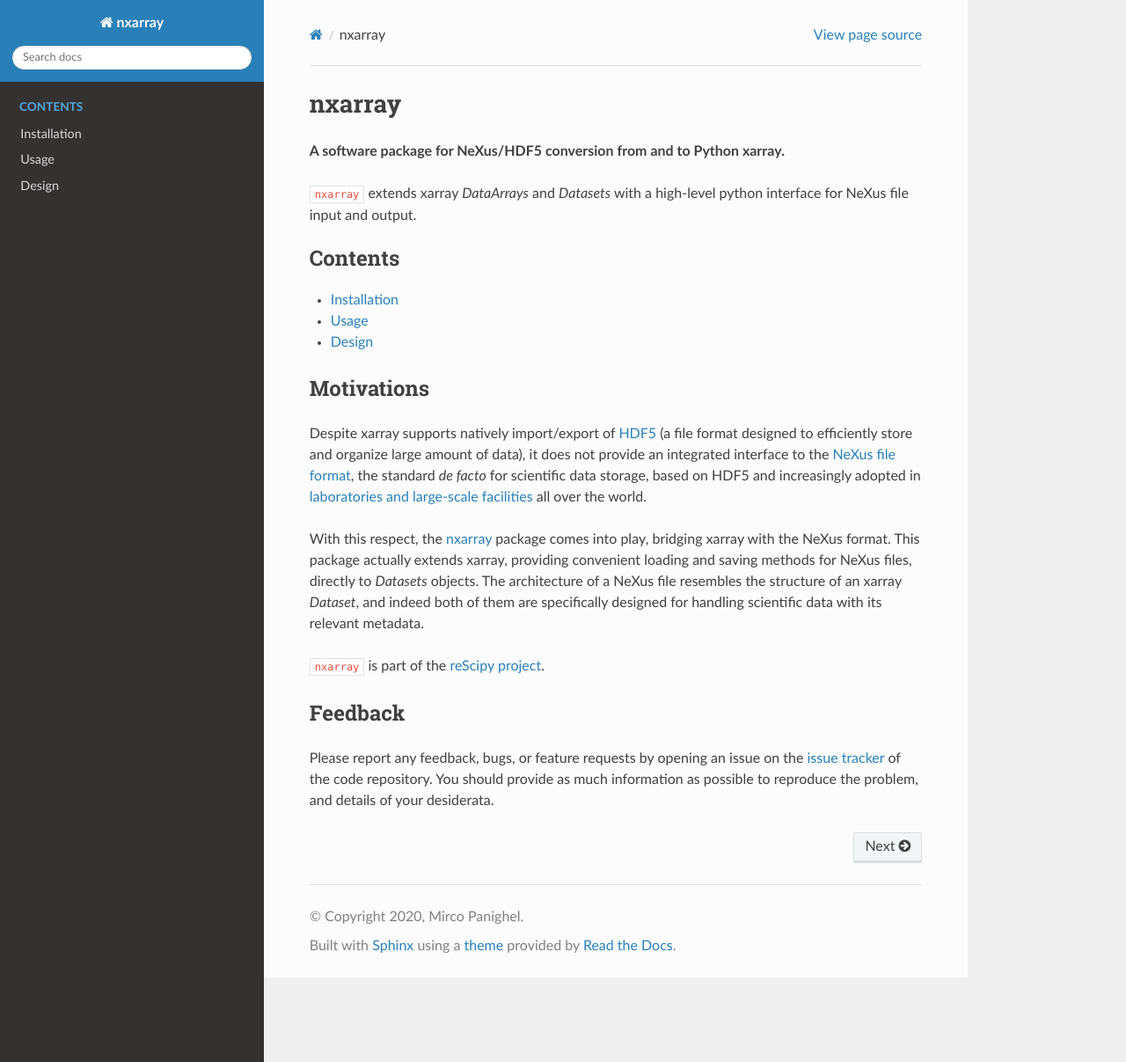
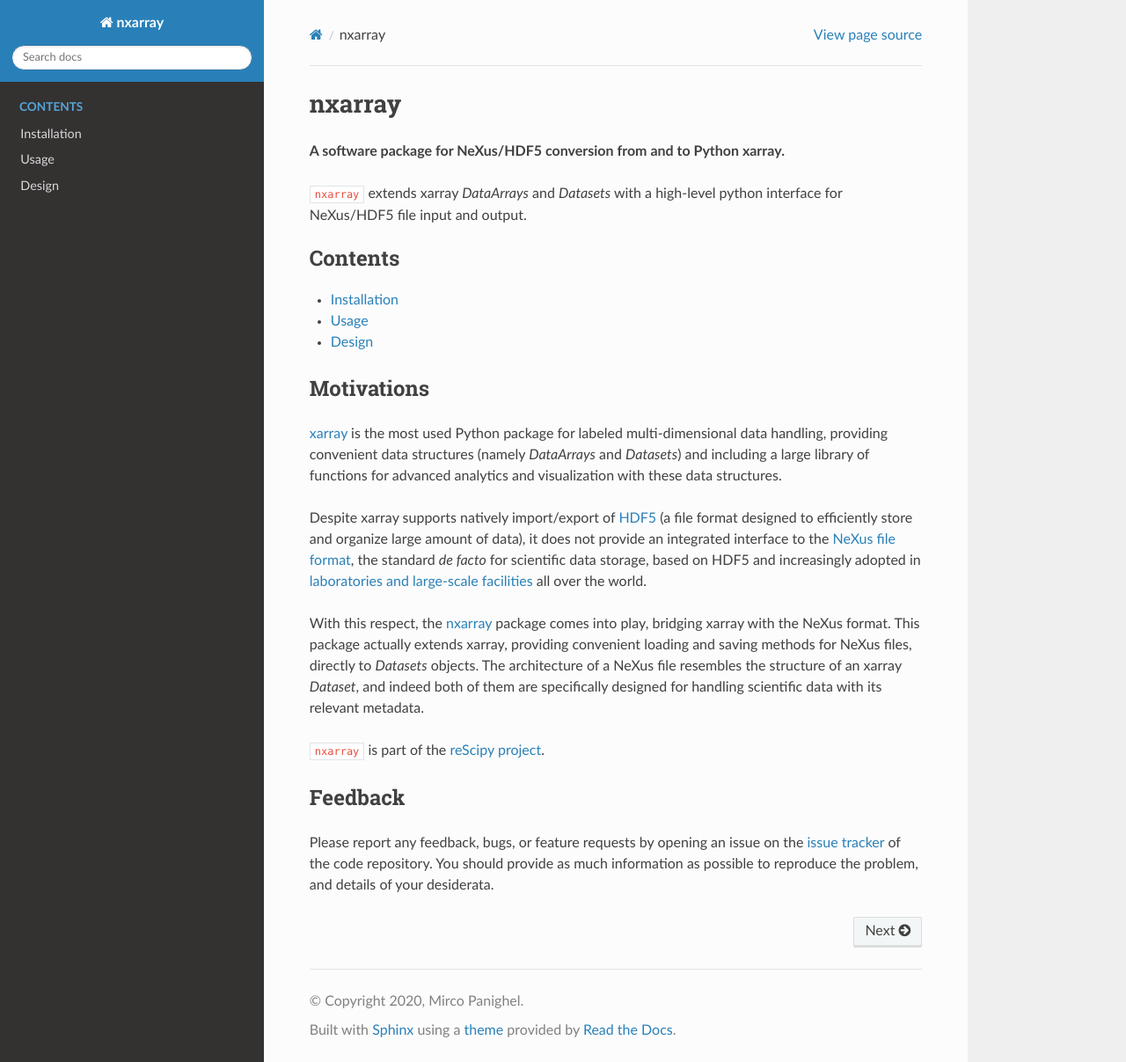
Before and after one commit to rescipy-project/nxarray, a Sphinx documentation site: the page built from docs/index.rst, in a window 1280 px wide and 1207 px high. Shown: the whole window at 88% size. Built offline with Sphinx 7.4.7 and the Read the Docs theme 2.0.0, drawn with Linux system fonts in a browser that asks for light colours.

Commit message:
Updated documentation.

```diff
--- a/docs/index.rst
+++ b/docs/index.rst
@@ -4,7 +4,7 @@
 
 **A software package for NeXus/HDF5 conversion from and to Python xarray.**
 
-``nxarray`` extends xarray *DataArrays* and *Datasets* with a high-level python interface for NeXus file input and output.
+``nxarray`` extends xarray *DataArrays* and *Datasets* with a high-level python interface for NeXus/HDF5 file input and output.
 
 
 .. toctree::
@@ -19,6 +19,8 @@
 Motivations
 ===========
 
+`xarray <https://xarray.dev/>`_ is the most used Python package for labeled multi-dimensional data handling, providing convenient data structures (namely *DataArrays* and *Datasets*) and including a large library of functions for advanced analytics and visualization with these data structures.
+
 Despite xarray supports natively import/export of `HDF5 <https://www.hdfgroup.org/solutions/hdf5/>`_ (a file format designed to efficiently store and organize large amount of data), it does not provide an integrated interface to the `NeXus file format <https://www.nexusformat.org/>`_, the standard *de facto* for scientific data storage, based on HDF5 and increasingly adopted in `laboratories and large-scale facilities <https://www.nexusformat.org/Facilities.html>`_ all over the world.
 
 With this respect, the `nxarray <https://nxarray.readthedocs.io/en/latest/>`_ package comes into play, bridging xarray with the NeXus format. This package actually extends xarray, providing convenient loading and saving methods for NeXus files, directly to *Datasets* objects. The architecture of a NeXus file resembles the structure of an xarray *Dataset*, and indeed both of them are specifically designed for handling scientific data with its relevant metadata.
```
